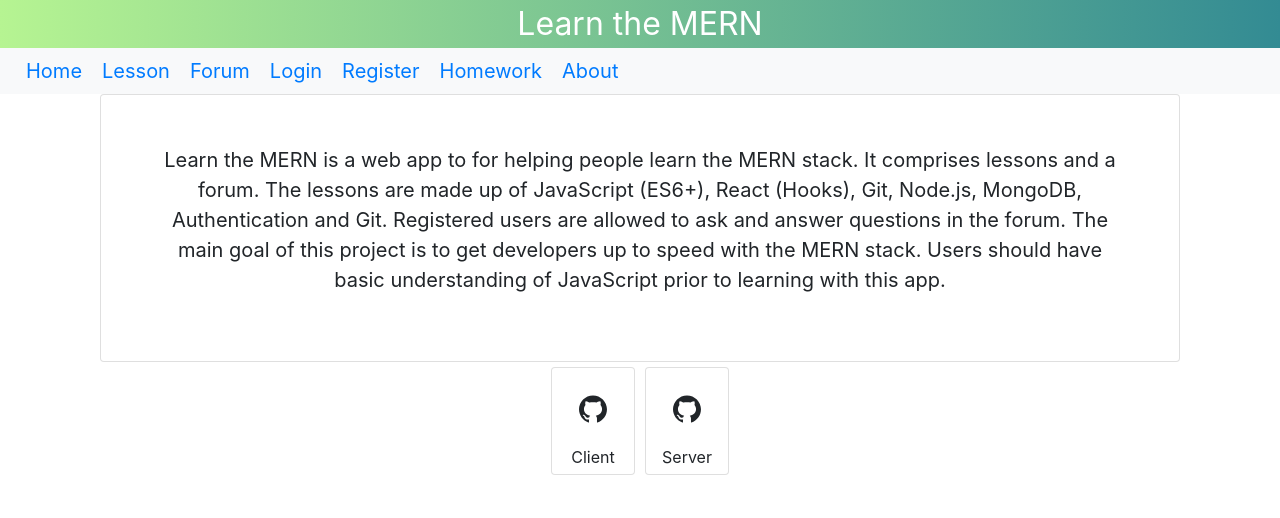
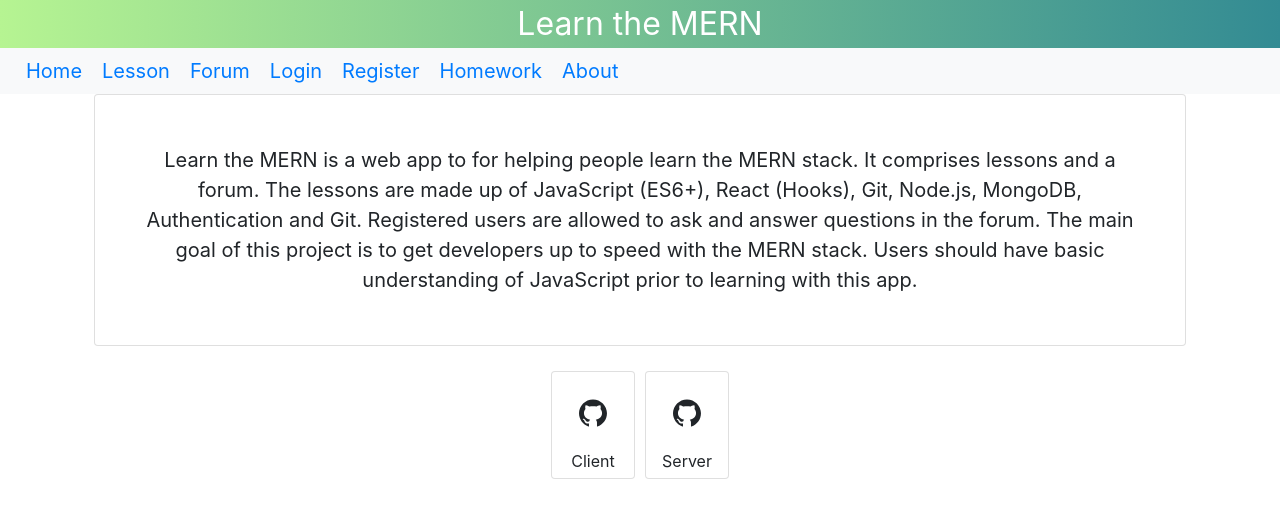
Before and after one commit to Dulaya/learn-the-mern-client, a React (Create React App) app: page /about in a window 1280 px wide. Shown: the top 518 px of the page. Built offline with nearby package versions, Linux system fonts and the light colour scheme.

Commit message:
update About page

```diff
--- a/src/components/About.js
+++ b/src/components/About.js
@@ -1,21 +1,55 @@
-import React from 'react';
-import { Container, Col, Card } from 'react-bootstrap';
+import React, { useState, useEffect } from 'react';
+import { Container, Col, CardDeck, Card } from 'react-bootstrap';
+import ReactMarkdown from "react-markdown";
+
+//Import biography
+
 
 const About = () => {
 
+    const [bios, setBios] = useState([]);
+
+    const importedBios = []
+
+    useEffect(() => {
+
+        //Clear state. This is necessary because useEffect will keep appending state.
+        setBios([]);
+
+        importedBios.forEach(element => {
+
+            fetch(element)
+                .then(response => response.text())
+                .then(text => {
+                    setBios(prevState => [...prevState, text]);
+                });
+
+        });
+
+    }, [/*Do Nothing Here*/]);
+
     return (
-        <Container>
+        <Container style={{ maxWidth: '90vw' }}>
             <Col>
-                <Card>
-                    <p style={{ fontSize: '1.25rem', padding: '50px',}}>
-                        Learn the MERN is a web app to for helping people learn the MERN stack. It comprises lessons and a forum.
-                        The lessons are made up of JavaScript (ES6+), React (Hooks), Git, Node.js, MongoDB, Authentication and Git.
-                        Registered users are allowed to ask and answer questions in the forum.
-                        The main goal of this project is to get developers up to speed with the MERN stack.
-                        Users should have basic understanding of JavaScript prior to learning with this app.
-            </p>
+                <Card style={{ fontSize: '1.25rem', padding: '50px' }}>
+                    Learn the MERN is a web app to for helping people learn the MERN stack. It comprises lessons and a forum.
+                    The lessons are made up of JavaScript (ES6+), React (Hooks), Git, Node.js, MongoDB, Authentication and Git.
+                    Registered users are allowed to ask and answer questions in the forum.
+                    The main goal of this project is to get developers up to speed with the MERN stack.
+                    Users should have basic understanding of JavaScript prior to learning with this app.
                 </Card>
             </Col>
+
+            <CardDeck style={{ margin: '10px' }}>
+                {
+                    bios.map(element =>
+                        <Card key={element} style={{ maxWidth: '350px', padding: '10px' }}>
+                            <ReactMarkdown source={element.toString()} />
+                        </Card>
+                    )
+                }
+            </CardDeck>
+
         </Container>
     )
 }
```
Also changed, not shown: src/components/SideBar.js (+27 -27 lines).
